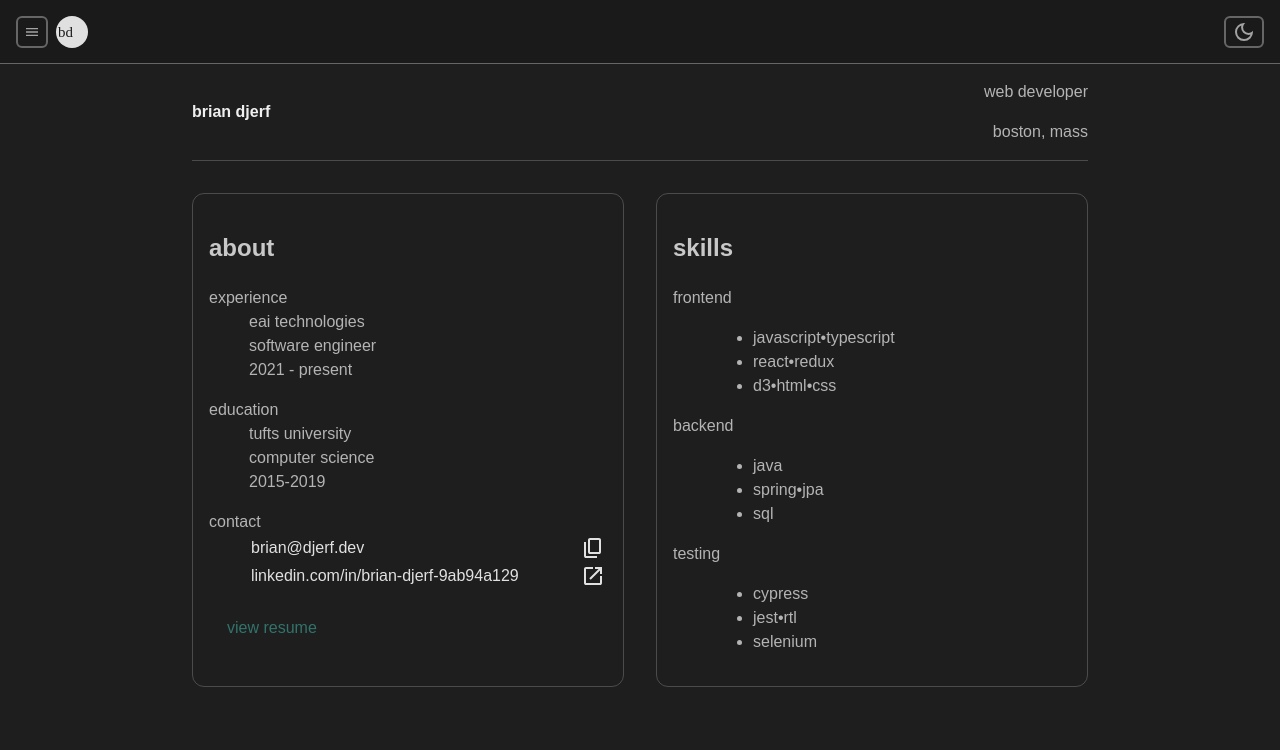
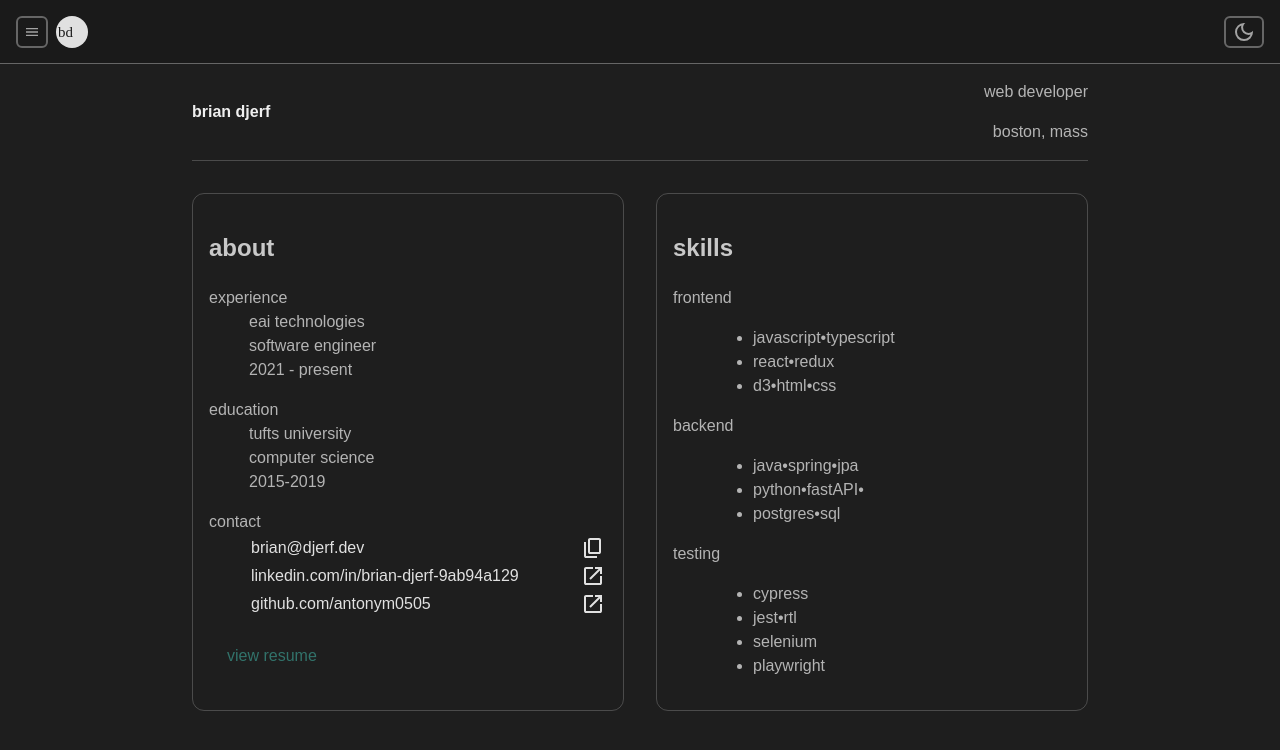
Before and after one commit to antonym0505/antonym0505.github.io, a React (Vite) app: page /#/ in a window 1280 px wide. Shown: the top 750 px of the page. Built offline with nearby package versions, Linux system fonts and the light colour scheme; a web font is replaced by a local one.

Commit message:
update resume, skills

```diff
--- a/src/App.css
+++ b/src/App.css
@@ -60,13 +60,14 @@ nav > .app-bar {
   justify-content: space-between;
 }
 
-nav > a {
+nav > p {
   margin-top: 4rem;
   padding: 0.375rem 1.5rem;
 }
 
-nav > a[href=''] {
-  pointer-events: none;
+nav > a {
+  margin-top: 1rem;
+  padding: 0.375rem 1.5rem;
 }
 
 main {
--- a/src/App.tsx
+++ b/src/App.tsx
@@ -60,8 +60,38 @@ function App() {
         </div>
         {/* <a href="https://briandjerf.com/about">about</a> */}
         {/* <a href="https://briandjerf.com/contact">contact</a> */}
+        <p>frontend playground</p>
         <Link to="tee-times">tee times</Link>
-        <a href="">more soon...</a>
+        <p>full stack projects</p>
+        <Link
+          to="https://intermodal-frontend-production.up.railway.app"
+          target="_blank"
+          style={{
+            display: 'flex',
+            font: 'inherit',
+            alignItems: 'center',
+          }}
+        >
+          <span
+            style={{
+              flex: 1,
+              overflow: 'hidden',
+              textOverflow: 'ellipsis',
+              whiteSpace: 'nowrap',
+            }}
+          >
+            intermodal
+          </span>
+          <svg
+            height={24}
+            width={24}
+            viewBox="0 -960 960 960"
+            style={{ fill: 'currentcolor', flexShrink: 0 }}
+          >
+            <path d="M200-120q-33 0-56.5-23.5T120-200v-560q0-33 23.5-56.5T200-840h280v80H200v560h560v-280h80v280q0 33-23.5 56.5T760-120H200Zm188-212-56-56 372-372H560v-80h280v280h-80v-144L388-332Z" />
+          </svg>
+        </Link>
+        <p>more soon...</p>
       </nav>
       <Outlet />
     </>
--- a/src/home.tsx
+++ b/src/home.tsx
@@ -103,6 +103,36 @@ const Home: FC = () => {
               </svg>
             </Link>
           </dd>
+          <dd>
+            <Link
+              to="https://github.com/antonym0505/antonym0505.github.io"
+              target="_blank"
+              style={{
+                display: 'flex',
+                font: 'inherit',
+                alignItems: 'center',
+              }}
+            >
+              <span
+                style={{
+                  flex: 1,
+                  overflow: 'hidden',
+                  textOverflow: 'ellipsis',
+                  whiteSpace: 'nowrap',
+                }}
+              >
+                github.com/antonym0505
+              </span>
+              <svg
+                height={24}
+                width={24}
+                viewBox="0 -960 960 960"
+                style={{ fill: 'currentcolor', flexShrink: 0 }}
+              >
+                <path d="M200-120q-33 0-56.5-23.5T120-200v-560q0-33 23.5-56.5T200-840h280v80H200v560h560v-280h80v280q0 33-23.5 56.5T760-120H200Zm188-212-56-56 372-372H560v-80h280v280h-80v-144L388-332Z" />
+              </svg>
+            </Link>
+          </dd>
           <dt />
         </dl>
         <Link
@@ -139,9 +169,9 @@ const Home: FC = () => {
           <dt>backend</dt>
           <dd>
             <ul>
-              <li>java</li>
-              <li>spring&bull;jpa</li>
-              <li>sql</li>
+              <li>java&bull;spring&bull;jpa</li>
+              <li>python&bull;fastAPI&bull;</li>
+              <li>postgres&bull;sql</li>
             </ul>
           </dd>
           <dt>testing</dt>
@@ -150,6 +180,7 @@ const Home: FC = () => {
               <li>cypress</li>
               <li>jest&bull;rtl</li>
               <li>selenium</li>
+              <li>playwright</li>
             </ul>
           </dd>
         </dl>
```
Also changed, not shown: 2 other files (tests, documents, lock files or other folders).
